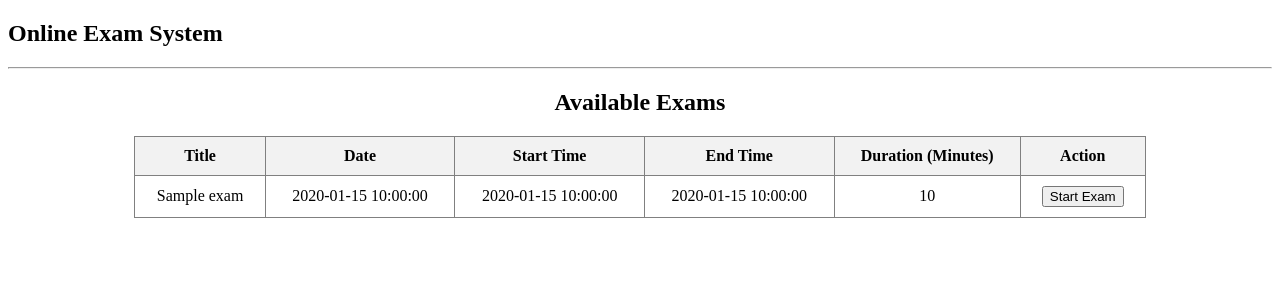
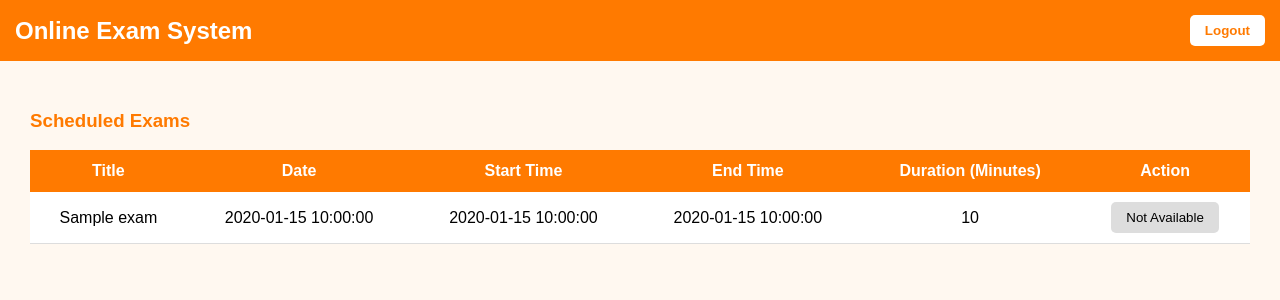
Before and after one commit to Mushfiqur00/online-exam-system, a Flask app: template templates/student_dashboard.html in a window 1280 px wide. Shown: the top 300 px of the page. Run offline with Flask 3, Linux system fonts and the light colour scheme; the template is opened without the code that fills it: most values are stand-ins (such as "Sample title", 1, 10 or a date in 2020).

Commit message:
update css file

```diff
--- a/app.py
+++ b/app.py
@@ -137,7 +137,16 @@ def student_dashboard():
 
     conn.close()
 
-    return render_template("student_dashboard.html", exams=exams)
+    now = datetime.now()
+    today = now.strftime("%Y-%m-%d")
+    current_time = now.strftime("%H:%M")
+
+    return render_template(
+        "student_dashboard.html",
+        exams=exams,
+        today=today,
+        current_time=current_time
+    )
 
 
 # -----------------------------
--- a/templates/layout.html
+++ b/templates/layout.html
@@ -1,15 +1,103 @@
 <!DOCTYPE html>
 <html>
+
 <head>
     <title>Online Exam System</title>
+    <style>
+        body {
+            margin: 0;
+            font-family: Arial, sans-serif;
+            background-color: #fff8f0;
+        }
+
+        .navbar {
+            background-color: #ff7a00;
+            padding: 15px;
+            color: white;
+            display: flex;
+            justify-content: space-between;
+            align-items: center;
+        }
+
+        .navbar h2 {
+            margin: 0;
+        }
+
+        .logout-btn {
+            background-color: white;
+            color: #ff7a00;
+            padding: 8px 15px;
+            border: none;
+            border-radius: 5px;
+            cursor: pointer;
+            font-weight: bold;
+        }
+
+        .logout-btn:hover {
+            background-color: #ffe0cc;
+        }
+
+        .container {
+            padding: 30px;
+        }
+
+        table {
+            width: 100%;
+            border-collapse: collapse;
+            background-color: white;
+        }
+
+        th {
+            background-color: #ff7a00;
+            color: white;
+            padding: 12px;
+        }
+
+        td {
+            padding: 10px;
+            text-align: center;
+            border-bottom: 1px solid #ddd;
+        }
+
+        tr:hover {
+            background-color: #fff0e6;
+        }
+
+        .start-active {
+            background-color: #90ee90;
+            border: none;
+            padding: 8px 15px;
+            border-radius: 5px;
+            cursor: pointer;
+        }
+
+        .start-inactive {
+            background-color: #dddddd;
+            border: none;
+            padding: 8px 15px;
+            border-radius: 5px;
+            cursor: not-allowed;
+        }
+
+        h3 {
+            color: #ff7a00;
+        }
+    </style>
 </head>
+
 <body>
 
-    <h2>Online Exam System</h2>
-    <hr>
+    <div class="navbar">
+        <h2>Online Exam System</h2>
+        <a href="/logout">
+            <button class="logout-btn">Logout</button>
+        </a>
+    </div>
 
-    {% block body %}
-    {% endblock %}
+    <div class="container">
+        {% block body %}{% endblock %}
+    </div>
 
 </body>
+
 </html>
--- a/templates/student_dashboard.html
+++ b/templates/student_dashboard.html
@@ -2,11 +2,10 @@
 
 {% block body %}
 
-<h2 style="text-align:center;">Available Exams</h2>
+<h3>Scheduled Exams</h3>
 
-<table border="1" cellpadding="10" cellspacing="0"
-    style="margin:auto; width:80%; text-align:center; border-collapse: collapse;">
-    <tr style="background-color:#f2f2f2;">
+<table>
+    <tr>
         <th>Title</th>
         <th>Date</th>
         <th>Start Time</th>
@@ -23,12 +22,19 @@
         <td>{{ exam.end_time }}</td>
         <td>{{ exam.duration }}</td>
         <td>
-            <a href="/start-exam/{{ exam.id }}">
-                <button>Start Exam</button>
-            </a>
+            {% if today == exam.exam_date
+            and current_time >= exam.start_time
+            and current_time <= exam.end_time %} <a href="/start-exam/{{ exam.id }}">
+                <button class="start-active">Start Exam</button>
+                </a>
+
+                {% else %}
+                <button class="start-inactive">Not Available</button>
+                {% endif %}
         </td>
     </tr>
     {% endfor %}
+
 </table>
 
 {% endblock %}
```
Also changed, not shown: static/style.css (added, +124 -0 lines).
